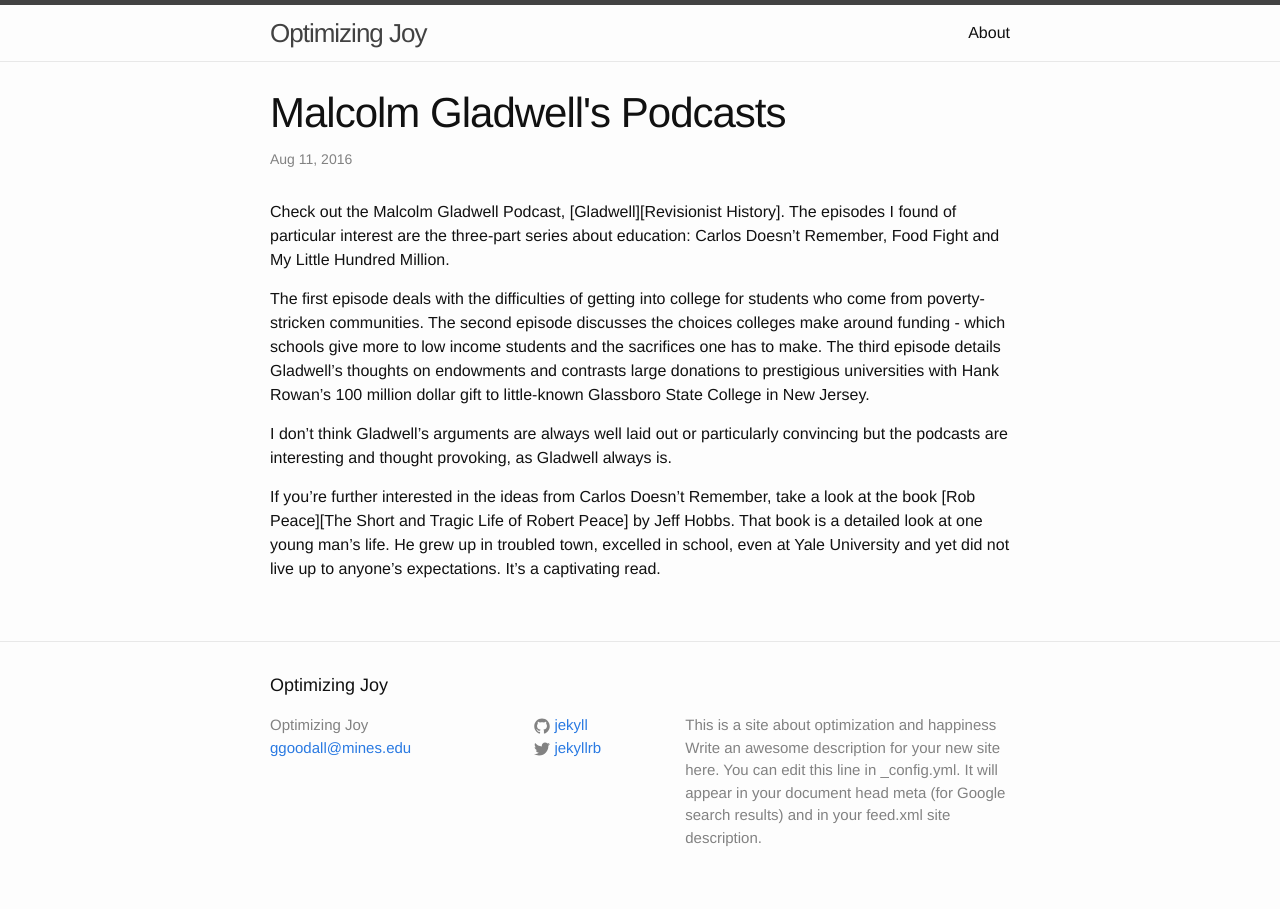
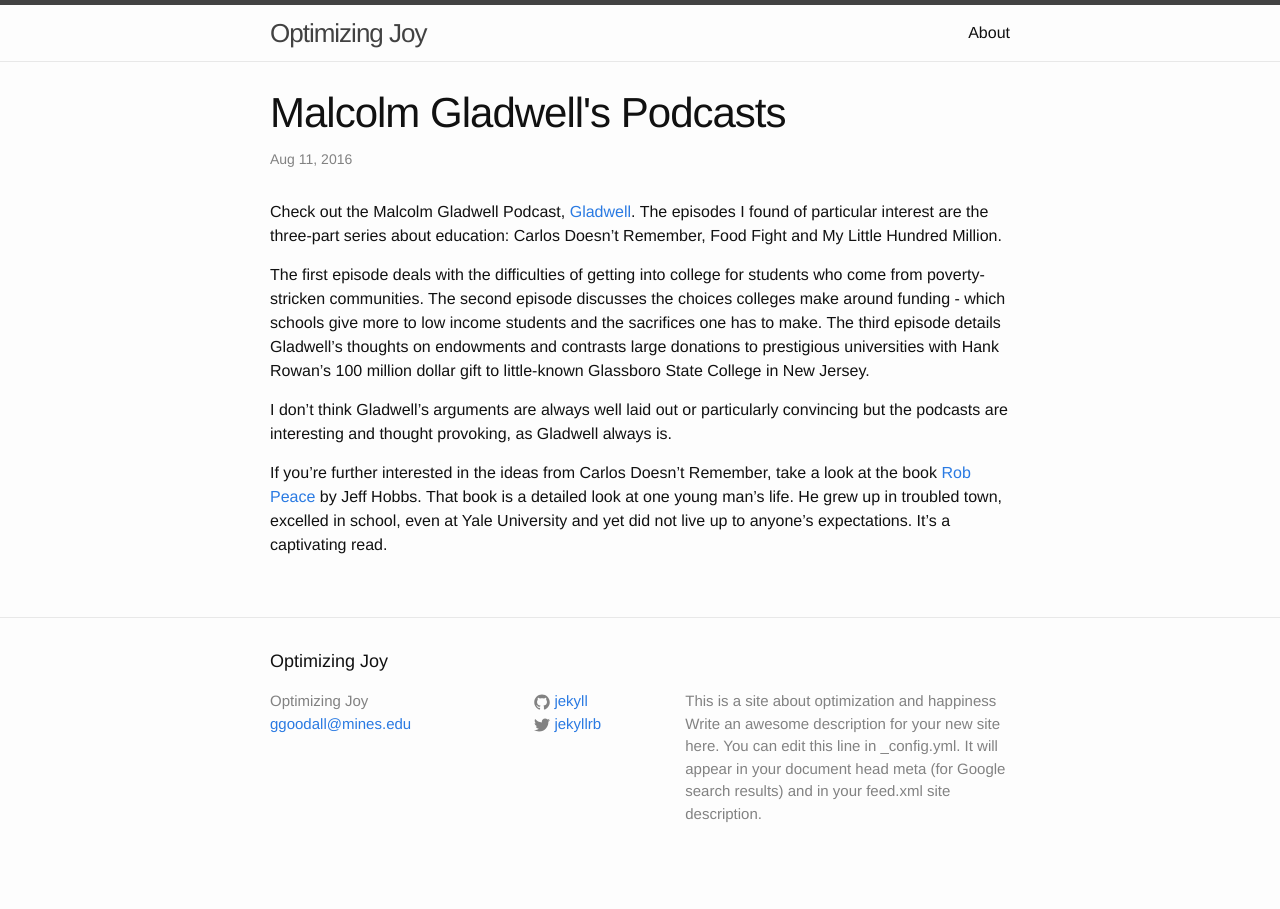
Before and after one commit to gipsgoodall/gipsgoodall.github.io, a Jekyll site: the page built from _posts/2016-08-11-Gladwell-Podcast.md, in a window 1280 px wide. Built offline with Jekyll 4.4.1, drawn with Linux system fonts in a browser that asks for light colours; some of the changed lines change nothing that is shown.

Commit message:
Save my work

```diff
--- a/_posts/2016-08-11-Gladwell-Podcast.md
+++ b/_posts/2016-08-11-Gladwell-Podcast.md
@@ -5,7 +5,7 @@
 categories: jekyll update
 ---
 
-Check out the Malcolm Gladwell Podcast, [Gladwell][Revisionist History]. The episodes I found of particular interest are
+Check out the Malcolm Gladwell Podcast, [Gladwell](http://revisionisthistory.com). The episodes I found of particular interest are
 the three-part series about education: Carlos Doesn't Remember, Food Fight and My Little
 Hundred Million.
 
@@ -20,11 +20,11 @@
 podcasts are interesting and thought provoking, as Gladwell always is.
 
 If you're further interested in the ideas from Carlos Doesn't Remember, take a look at the
-book [Rob Peace][The Short and Tragic Life of Robert Peace] by Jeff Hobbs.
+book [Rob Peace](https://www.amazon.com/Short-Tragic-Life-Robert-Peace/dp/1476731918) by Jeff Hobbs.
 That book is a detailed look at one young man's life. He grew up in troubled town, excelled in school, even at
 Yale University and yet did not live up to anyone's expectations. It's a captivating read.
 
-[Gladwell]: http://revisionisthistory.com/
+[Gladwell]: http://revisionisthistory.com
 [Rob Peace]: https://www.amazon.com/Short-Tragic-Life-Robert-Peace/dp/1476731918
 [jekyll-docs]: http://jekyllrb.com/docs/home
 [jekyll-gh]:   https://github.com/jekyll/jekyll
```
